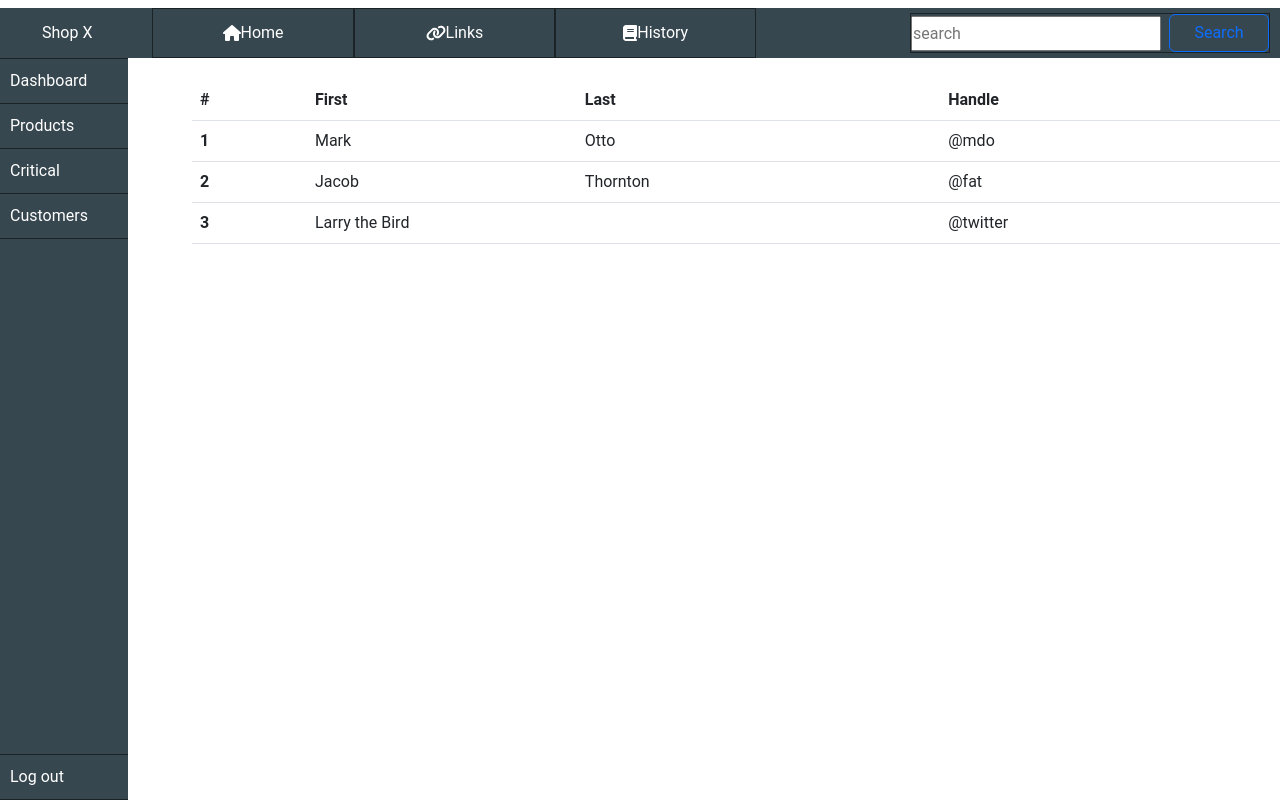
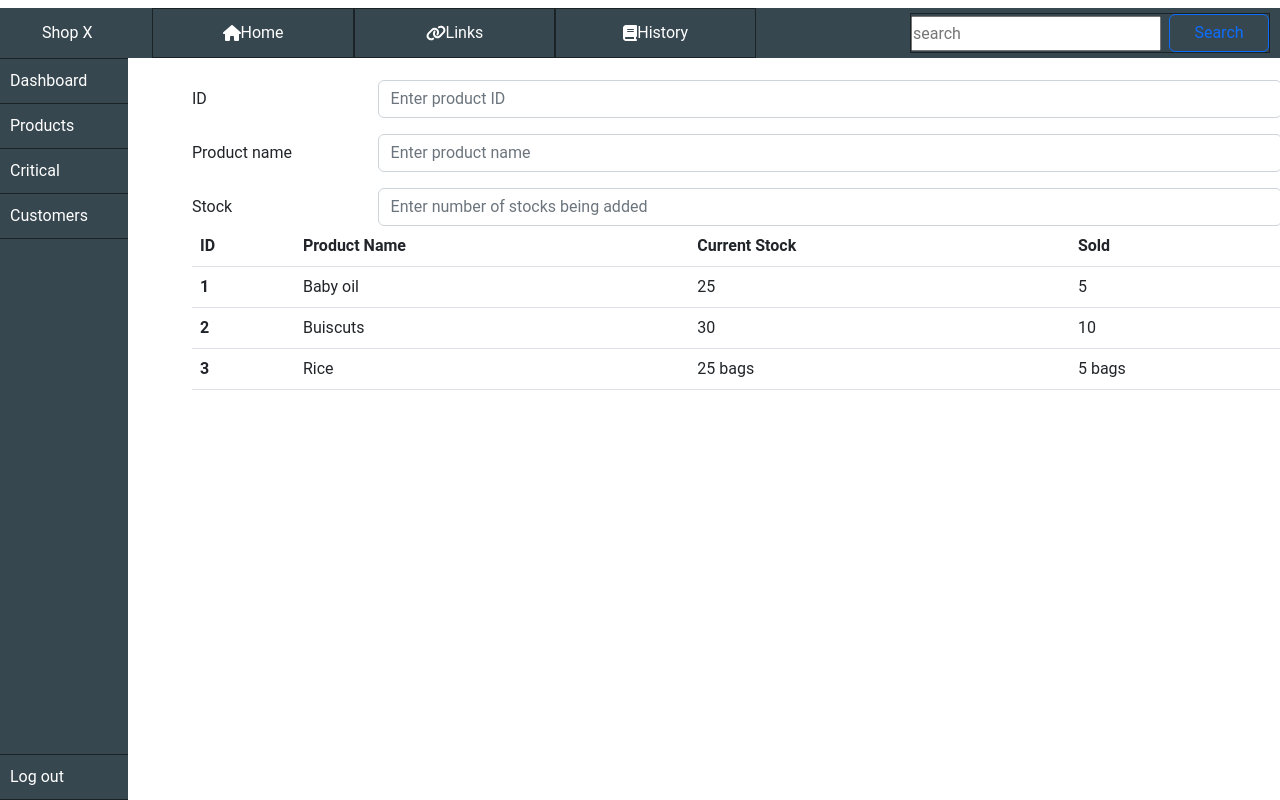
Before and after one commit to sonukuldeep/inventory, a React (Create React App) app: page / in a window 1280 px wide. Both pictures are taken after a click on the item "Products". Built offline with nearby package versions, Linux system fonts and the light colour scheme; a web font is replaced by a local one.

Commit message:
user data and fields in progress

```diff
--- a/src/App.js
+++ b/src/App.js
@@ -1,5 +1,5 @@
 import './App.css';
-import { useState } from 'react';
+import DataState from './Context/DataState';
 import Navbar from './Components/Navbar';
 import Sidebar from './Components/Sidebar';
 import Dashboard from './Components/Dashboard';
@@ -8,25 +8,25 @@ import Critical from './Components/Critical';
 import Customers from './Components/Customers';
 
 function App() {
-  const initialState = { 'home': false, 'links': false, 'history': false,'dashboard': false, 'products':false,'critical': false,'customers': false}
-  const [btnTrigger, setBtnTrigger] = useState({...initialState,'dashboard': true})
 
   return (
     <>
+      <DataState>
         <header>
           <nav>
             <Navbar />
-          <Sidebar initialState={initialState} setTrigger={setBtnTrigger} trigger={btnTrigger}/>
+            <Sidebar />
           </nav>
         </header>
         <section>
           <article>
-          <Dashboard trigger={btnTrigger}/>
-          <Products trigger={btnTrigger}/>
-          <Critical trigger={btnTrigger}/>
-          <Customers trigger={btnTrigger}/>
+            <Dashboard />
+            <Products />
+            <Critical />
+            <Customers />
           </article>
         </section>
+      </DataState>
     </>
   );
 }
--- a/src/Components/Critical.jsx
+++ b/src/Components/Critical.jsx
@@ -1,7 +1,9 @@
 import React from 'react'
-import { useState, useEffect } from 'react'
+import { useState, useEffect,useContext } from 'react'
+import DataContext from '../Context/DataContext'
 
-const Critical = ({ trigger }) => {
+const Critical = () => {
+    const trigger = useContext(DataContext).trigger
 
     const [style, setStyle] = useState({ 'width': '87%', 'marginLeft': '180px', 'marginTop': '30px' })
 
--- a/src/Components/Customers.jsx
+++ b/src/Components/Customers.jsx
@@ -1,8 +1,9 @@
 import React from 'react'
-import { useState,useEffect } from 'react'
+import { useState,useEffect,useContext } from 'react'
+import DataContext from '../Context/DataContext'
 
-const Customers = ({trigger}) => {
-
+const Customers = () => {
+    const trigger = useContext(DataContext).trigger
     const [style, setStyle] = useState({ 'width': '87%', 'marginLeft': '180px', 'marginTop': '30px' })
 
     useEffect(() => {
--- a/src/Components/Dashboard.jsx
+++ b/src/Components/Dashboard.jsx
@@ -1,20 +1,21 @@
 import React from 'react'
-import { useState, useEffect } from 'react'
+import { useState, useEffect,useContext } from 'react'
+import DataContext from '../Context/DataContext'
 
 const getDataFromDatabase = { 1: 100, 2: 200, 3: 20 }
-const Dashboard = ({ trigger }) => {
+const Dashboard = () => {
 
+    const trigger = useContext(DataContext).trigger
     //css
     const [style, setStyle] = useState({ 'display': 'grid', 'gridTemplateColumns': '1fr 1fr 1fr', 'width': '87%', 'marginLeft': '180px', 'marginTop': '50px', 'gap': '10px' })
 
     useEffect(() => {
         let display;
         if (trigger.dashboard === true)
-            display = 'grid'
+        display = 'grid'
         else
-            display = 'none'
+        display = 'none'
         setStyle({ ...style, 'display': display})
-        // console.log(trigger,style)
     }, [trigger.dashboard])
 
     return (
--- a/src/Components/Products.jsx
+++ b/src/Components/Products.jsx
@@ -1,8 +1,12 @@
-import React, { useState,useEffect } from 'react'
+import React, { useState, useEffect,useContext } from 'react'
+import DataContext from '../Context/DataContext'
 
-const Products = ({trigger}) => {
+const Products = () => {
+    const trigger = useContext(DataContext).trigger
+    const products = useContext(DataContext).products
 
-    const [style, setStyle] = useState({'width': '87%', 'marginLeft': '180px', 'marginTop': '30px'})
+    const [style, setStyle] = useState({ 'width': '87%', 'marginLeft': '180px', 'marginTop': '30px' })
+
 
     useEffect(() => {
         let display;
@@ -10,38 +14,89 @@ const Products = ({trigger}) => {
             display = 'block'
         else
             display = 'none'
-        setStyle({ ...style, 'display': display})
-        // console.log(trigger,style)
+        setStyle({ ...style, 'display': display })
     }, [trigger.products])
 
     return (
         <div className='container' style={style}>
+
+            <form action="#" method="post">
+                <div className="row mb-3">
+                    <label
+                        htmlFor="colFormLabel"
+                        className="col-sm-2 col-form-label col-form-label"
+                    >
+                        ID
+                    </label>
+                    <div className="col-sm-10">
+                        <input
+                            type="text"
+                            inputMode="numeric"
+                            className="form-control"
+                            id="colFormLabel"
+                            placeholder="Enter product ID"
+                        />
+                    </div>
+                </div>
+                <div className="row mb-3">
+                    <label htmlFor="colFormLabel" className="col-sm-2 col-form-label">
+                        Product name
+                    </label>
+                    <div className="col-sm-10">
+                        <input
+                            type="text"
+                            className="form-control"
+                            id="colFormLabel"
+                            placeholder="Enter product name"
+                        />
+                    </div>
+                </div>
+                <div className="row">
+                    <label
+                        htmlFor="colFormLabel"
+                        className="col-sm-2 col-form-label col-form-label"
+                    >
+                        Stock
+                    </label>
+                    <div className="col-sm-10">
+                        <input
+                            type="text"
+                            className="form-control"
+                            id="colFormLabel"
+                            placeholder="Enter number of stocks being added"
+                        />
+                    </div>
+                </div>
+            </form>
+
+
             <table class="table">
                 <thead>
                     <tr>
-                        <th scope="col">#</th>
-                        <th scope="col">First</th>
-                        <th scope="col">Last</th>
-                        <th scope="col">Handle</th>
+                        <th scope="col">ID</th>
+                        <th scope="col">Product Name</th>
+                        <th scope="col">Current Stock</th>
+                        <th scope="col">Sold</th>
                     </tr>
                 </thead>
                 <tbody>
                     <tr>
                         <th scope="row">1</th>
-                        <td>Mark</td>
-                        <td>Otto</td>
-                        <td>@mdo</td>
+                        <td>Baby oil</td>
+                        <td>25</td>
+                        <td>5</td>
                     </tr>
                     <tr>
                         <th scope="row">2</th>
-                        <td>Jacob</td>
-                        <td>Thornton</td>
-                        <td>@fat</td>
+                        <td>Buiscuts</td>
+                        <td>30</td>
+                        <td>10</td>
                     </tr>
                     <tr>
                         <th scope="row">3</th>
-                        <td colspan="2">Larry the Bird</td>
-                        <td>@twitter</td>
+                        <td>Rice</td>
+                        <td>25 bags</td>
+                        <td>5 bags</td>
                     </tr>
                 </tbody>
             </table>
--- a/src/Components/Sidebar.jsx
+++ b/src/Components/Sidebar.jsx
@@ -1,15 +1,19 @@
 import './Sidebar.css'
-import React from 'react'
+import React ,{useContext} from 'react'
 import { FontAwesomeIcon } from '@fortawesome/react-fontawesome'
 import { faGauge, faFolderOpen, faGripVertical, faPerson, faArrowRightFromBracket } from '@fortawesome/free-solid-svg-icons'
 import { faSquareCaretDown } from '@fortawesome/free-regular-svg-icons'
+import DataContext from '../Context/DataContext'
 
 
+const Sidebar = () => {
+    const initialState = useContext(DataContext).initialState
+    const setTrigger = useContext(DataContext).setTrigger
 
-const Sidebar = ({setTrigger,trigger,initialState}) => {
+
     const triggerBtn = (btn) => {
         setTrigger({...initialState, ...btn})
-        // console.log(btn)
+        // console.log(data)
     }
 
     return (
--- /dev/null
+++ b/src/Context/DataContext.jsx
@@ -0,0 +1,5 @@
+import { createContext } from "react";
+
+const DataContext = createContext();
+
+export default DataContext
--- /dev/null
+++ b/src/Context/DataState.jsx
@@ -0,0 +1,21 @@
+import React, {useState} from "react";
+import DataContext from "./DataContext";
+
+
+const DataState = (props) => {
+
+    const navbarInitialState = { 'home': false, 'links': false, 'history': false, 'dashboard': false, 'products': false, 'critical': false, 'customers': false }
+    const [btnTrigger, setBtnTrigger] = useState({ ...navbarInitialState, 'dashboard': true })
+    const [products, setProducts] = useState(
+        [{'id': 1, 'name':'baby oil','currentStock': '25','sold': '5' },
+        {'id': 2, 'name':'biscuits','currentStock': '30','sold': '10' },
+        {'id': 3, 'name':'rice','currentStock': '25 bags','sold': '5 bags' }])
+
+    return (
+        <DataContext.Provider value={{'initialState':navbarInitialState,'trigger':btnTrigger,'setTrigger':setBtnTrigger,products,setProducts}}>
+            {props.children}
+        </DataContext.Provider>
+    )
+}
+
+export default DataState
```
Lines whose indentation alone changed are shown as unchanged.
